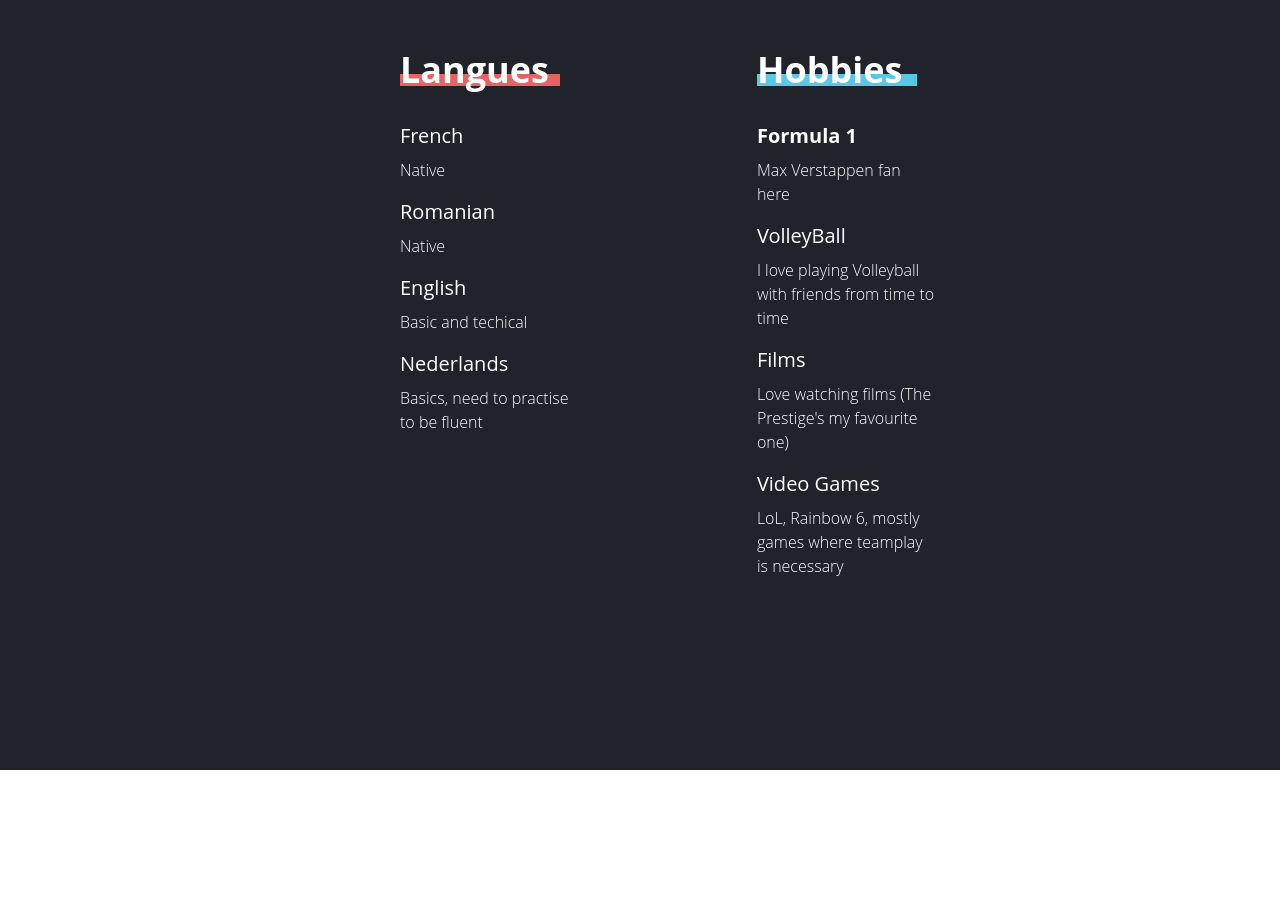
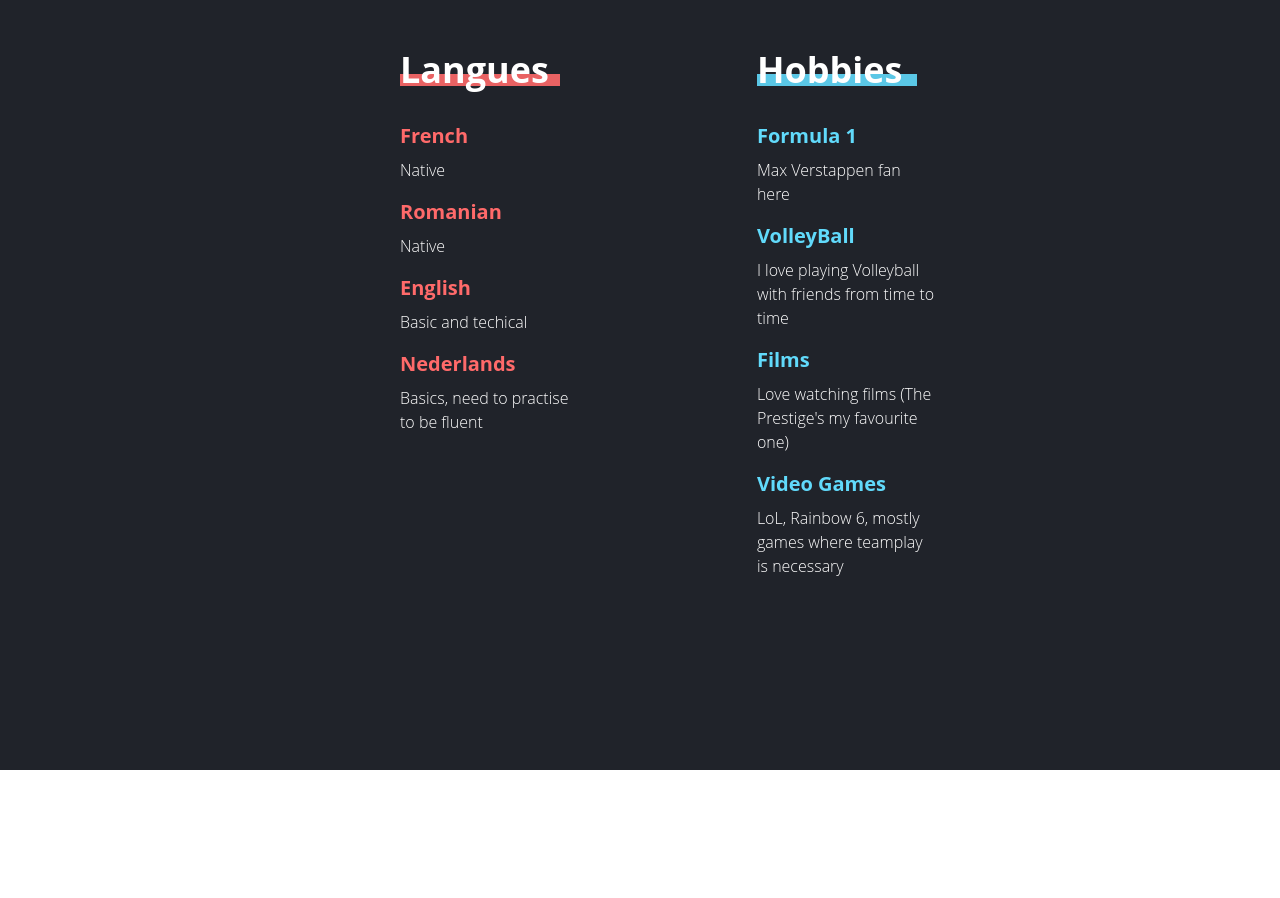
Before and after one commit to meduard11/eduard-cv, a React (Create React App) app: page / in a window 1280 px wide. Shown: the part 2720-3618 px from the top of the page. Built offline with nearby package versions, Linux system fonts and the light colour scheme; grey boxes are pictures that could not be loaded.

Commit message:
colors changed

```diff
--- a/src/App.js
+++ b/src/App.js
@@ -89,13 +89,19 @@ const App = () => (
         <div className="w-1/2 flex-col mx-20">
           <div className="absolute bg-oruby3 h-3 w-40  mt-14 ml-8 opacity-90"></div>
           <h1 className="font-bold text-4xl m-8 z-0 relative"> Langues</h1>
-          <h2 className="ml-8 text-xl mt-4"> French </h2>
+          <h2 className="ml-8 text-xl mt-4 font-bold text-oruby3"> French </h2>
           <p className="font-light ml-8 mt-2">Native</p>
-          <h2 className="ml-8 text-xl mt-4"> Romanian </h2>
+          <h2 className="ml-8 text-xl mt-4 font-bold text-oruby3">
+            {" "}
+            Romanian{" "}
+          </h2>
           <p className="font-light ml-8 mt-2">Native</p>
-          <h2 className="ml-8 text-xl mt-4"> English </h2>
+          <h2 className="ml-8 text-xl mt-4 font-bold text-oruby3"> English </h2>
           <p className="font-light ml-8 mt-2">Basic and techical</p>
-          <h2 className="ml-8 text-xl mt-4"> Nederlands </h2>
+          <h2 className="ml-8 text-xl mt-4 font-bold text-oruby3">
+            {" "}
+            Nederlands{" "}
+          </h2>
           <p className="font-light ml-8 mt-2">
             Basics, need to practise to be fluent
           </p>
@@ -103,17 +109,26 @@ const App = () => (
         <div className="flex-col mx-16">
           <div className="absolute bg-corn3 h-3 w-40 mt-14 ml-8 opacity-90"></div>
           <h1 className="font-bold text-4xl m-8 z-0 relative"> Hobbies </h1>
-          <h2 className="ml-8 font-bold text-xl"> Formula 1 </h2>
+          <h2 className="ml-8 font-bold text-xl z-0 relative text-corn3">
+            {" "}
+            Formula 1{" "}
+          </h2>
           <p className="font-light mt-2 ml-8">Max Verstappen fan here</p>
-          <h2 className="ml-8 text-xl mt-4"> VolleyBall </h2>
-          <p className="font-light ml-8 mt-2">
+          <h2 className="ml-8 text-xl mt-4 text-corn3 font-bold">
+            {" "}
+            VolleyBall{" "}
+          </h2>
+          <p className="font-light ml-8 mt-2 ">
             I love playing Volleyball with friends from time to time
           </p>
-          <h2 className="ml-8 text-xl mt-4"> Films </h2>
+          <h2 className="ml-8 text-xl mt-4 font-bold text-corn3"> Films </h2>
           <p className="font-light ml-8 mt-2">
             Love watching films (The Prestige's my favourite one)
           </p>
-          <h2 className="ml-8 text-xl mt-4"> Video Games </h2>
+          <h2 className="ml-8 text-xl mt-4 font-bold text-corn3">
+            {" "}
+            Video Games{" "}
+          </h2>
           <p className="font-light ml-8 mt-2">
             LoL, Rainbow 6, mostly games where teamplay is necessary
           </p>
```
